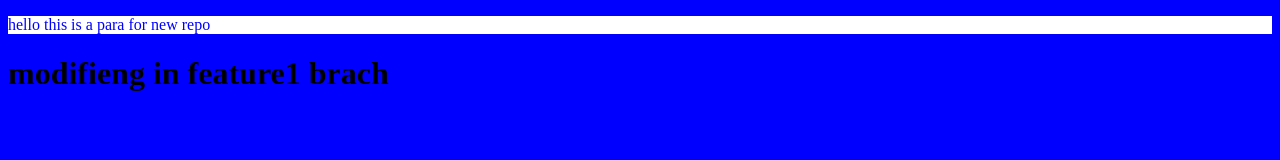
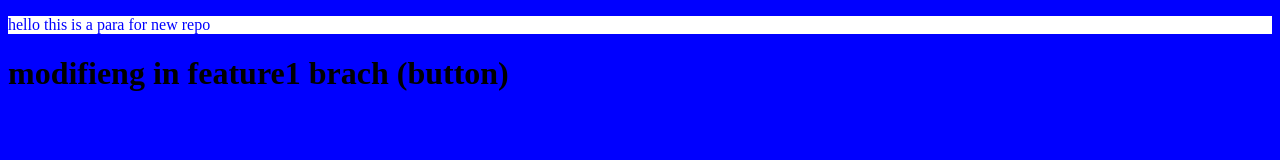
Before and after one commit to Pawan-303/localRepo, a plain HTML site: page index.html in a window 1280 px wide. Drawn offline with Linux system fonts and the light colour scheme.

```diff
--- a/index.html
+++ b/index.html
@@ -8,6 +8,6 @@
 </head>
 <body>
     <p>hello this is a para for new repo</p>
-    <h1>modifieng in feature1 brach</h1>
+    <h1>modifieng in feature1 brach (button)</h1>
 </body>
 </html>
```
